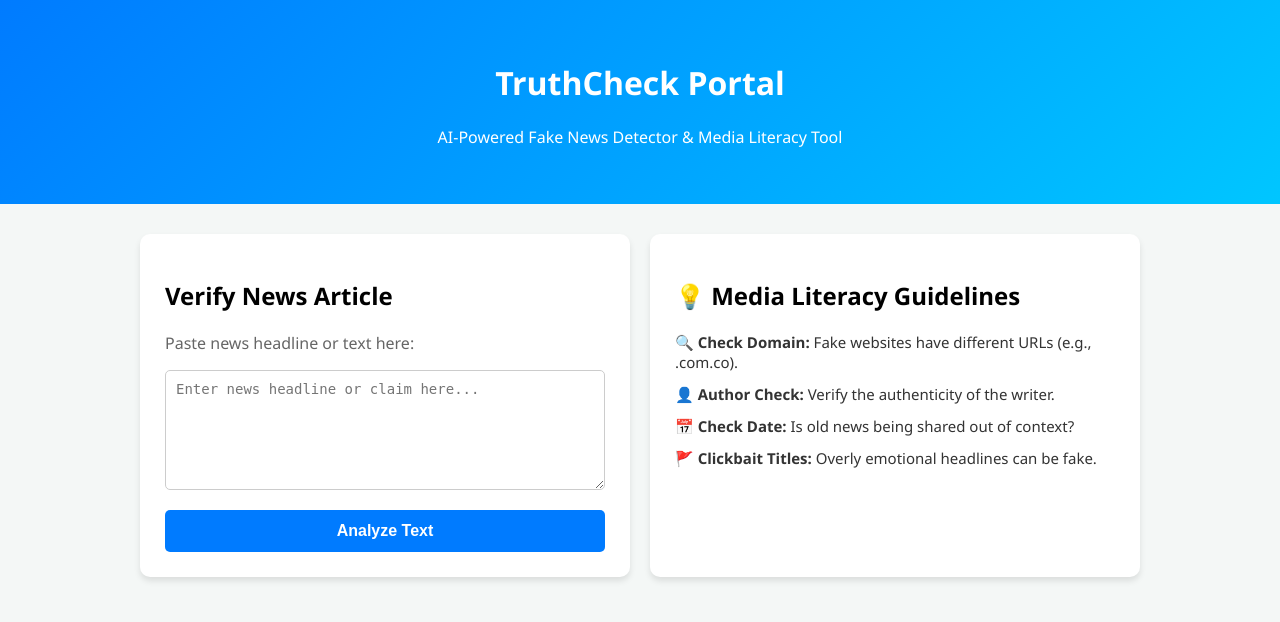
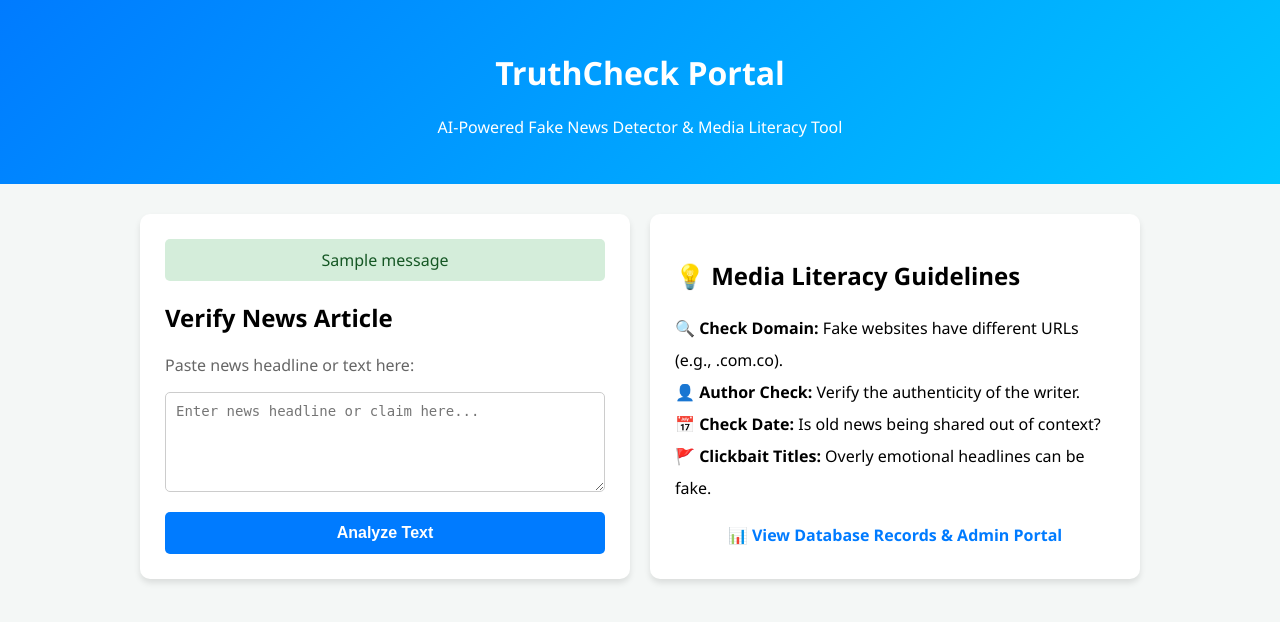
Before and after one commit to shaikhayesha8222-a11y/FakeNewsApp, a Flask app: page / in a window 1280 px wide. Shown: the top 622 px of the page. Run offline with Flask 3, Linux system fonts and the light colour scheme; tables that the repository leaves empty hold one stand-in row (values such as "Sample post"); one stand-in notice (Sample message) is shown.

Commit message:
Update index.html

```diff
--- a/templates/index.html
+++ b/templates/index.html
@@ -15,7 +15,7 @@
             background: linear-gradient(135deg, #007bff, #00c6ff);
             color: white;
             text-align: center;
-            padding: 40px 20px;
+            padding: 30px 20px;
         }
         .container {
             max-width: 1000px;
@@ -33,16 +33,15 @@
             flex: 1;
             min-width: 300px;
         }
-        textarea {
+        textarea, input[type="text"] {
             width: 100%;
-            height: 120px;
             padding: 10px;
             border-radius: 5px;
             border: 1px solid #ccc;
             font-size: 14px;
             box-sizing: border-box;
-            resize: vertical;
         }
+        textarea { height: 100px; resize: vertical; }
         button {
             background-color: #007bff;
             color: white;
@@ -55,9 +54,7 @@
             margin-top: 15px;
             font-weight: bold;
         }
-        button:hover {
-            background-color: #0056b3;
-        }
+        button:hover { background-color: #0056b3; }
         .result-box {
             margin-top: 20px;
             padding: 15px;
@@ -65,10 +62,40 @@
             background-color: #e9ecef;
             border-left: 5px solid #007bff;
         }
-        .guidelines li {
-            margin-bottom: 12px;
-            font-size: 15px;
-            color: #333;
+        .star-rating {
+            display: flex;
+            flex-direction: row-reverse;
+            justify-content: center;
+            margin: 10px 0;
+        }
+        .star-rating input { display: none; }
+        .star-rating label {
+            font-size: 30px;
+            color: #ddd;
+            cursor: pointer;
+            padding: 0 5px;
+        }
+        .star-rating input:checked ~ label,
+        .star-rating label:hover,
+        .star-rating label:hover ~ label {
+            color: #f5b301;
+        }
+        .flash-msg {
+            background-color: #d4edda;
+            color: #155724;
+            padding: 10px;
+            border-radius: 5px;
+            margin-bottom: 15px;
+            text-align: center;
+        }
+        .admin-link {
+            text-align: center;
+            margin-top: 20px;
+        }
+        .admin-link a {
+            color: #007bff;
+            text-decoration: none;
+            font-weight: bold;
         }
     </style>
 </head>
@@ -82,6 +109,14 @@
     <div class="container">
         <!-- Input Form Section -->
         <div class="card">
+            {% with messages = get_flashed_messages(with_categories=true) %}
+                {% if messages %}
+                    {% for category, message in messages %}
+                        <div class="flash-msg">{{ message }}</div>
+                    {% endfor %}
+                {% endif %}
+            {% endwith %}
+
             <h2>Verify News Article</h2>
             <p style="color: #666;">Paste news headline or text here:</p>
 
@@ -94,18 +129,37 @@
             <div class="result-box">
                 <h3 style="color: #003366; margin: 0;">{{ prediction_text }}</h3>
             </div>
+
+            <!-- 5-Star Feedback Form -->
+            <div style="margin-top: 25px; border-top: 1px solid #ddd; padding-top: 15px;">
+                <h4 style="margin: 0; text-align: center; color: #333;">Rate this Analysis</h4>
+                <form action="/submit_feedback" method="POST">
+                    <div class="star-rating">
+                        <input type="radio" id="star5" name="rating" value="5" required/><label for="star5">★</label>
+                        <input type="radio" id="star4" name="rating" value="4"/><label for="star4">★</label>
+                        <input type="radio" id="star3" name="rating" value="3"/><label for="star3">★</label>
+                        <input type="radio" id="star2" name="rating" value="2"/><label for="star2">★</label>
+                        <input type="radio" id="star1" name="rating" value="1"/><label for="star1">★</label>
+                    </div>
+                    <input type="text" name="comments" placeholder="Optional feedback comments..." style="margin-bottom: 10px;">
+                    <button type="submit" style="background-color: #28a745;">Submit Feedback</button>
+                </form>
+            </div>
             {% endif %}
         </div>
 
-        <!-- Media Literacy Guidelines Section -->
+        <!-- Guidelines -->
         <div class="card">
             <h2>💡 Media Literacy Guidelines</h2>
-            <ul class="guidelines" style="list-style-type: none; padding-left: 0;">
+            <ul style="list-style-type: none; padding-left: 0; line-height: 2;">
                 <li>🔍 <strong>Check Domain:</strong> Fake websites have different URLs (e.g., .com.co).</li>
                 <li>👤 <strong>Author Check:</strong> Verify the authenticity of the writer.</li>
                 <li>📅 <strong>Check Date:</strong> Is old news being shared out of context?</li>
                 <li>🚩 <strong>Clickbait Titles:</strong> Overly emotional headlines can be fake.</li>
             </ul>
+            <div class="admin-link">
+                <a href="/admin" target="_blank">📊 View Database Records & Admin Portal</a>
+            </div>
         </div>
     </div>
 
```
